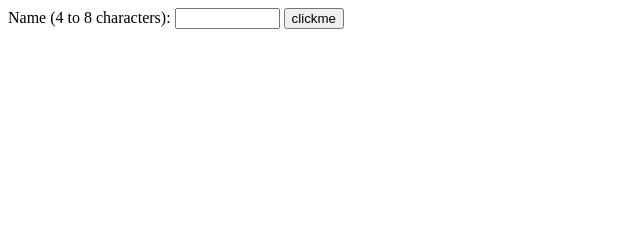
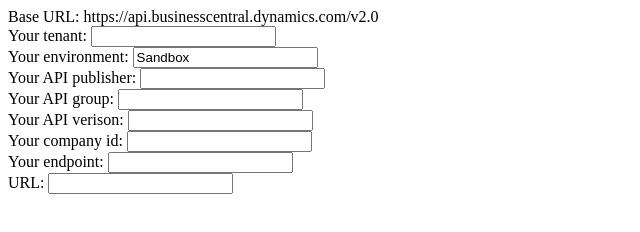
Before and after one commit to StefanMaron/BC-API-Url-Generator, a plain HTML site: page index.html in a window 1280 px wide. Shown: the whole page, without its empty margins (0-640 px from the left). Drawn offline with Linux system fonts and the light colour scheme.

Commit message:
Initial version

```diff
--- a/index.html
+++ b/index.html
@@ -1,17 +1,37 @@
 <!DOCTYPE html>
 <html>
-    <head>
-<script type = "text/javascript">
-  function generate (){
-alert(document.getElementById('name').value)
-}
-  </script>
-    </head>
-    <body>
-       <label for="name">Name (4 to 8 characters):</label>
 
-      <input type="text" id="name" name="name" required
-             minlength="4" maxlength="8" size="10">
-      <input id="clickMe" type="button" value="clickme" onclick="generate();" />
-    </body>
+<head>
+  <script src="scripts/main.js"></script>
+</head>
+
+<body>
+  Base URL: https://api.businesscentral.dynamics.com/v2.0 </br>
+
+  <label for="tenant">Your tenant:</label>
+  <input type="text" id="tenant" name="tenant" onchange="generate();"></br>
+
+  <label for="environment">Your environment:</label>
+  <input type="text" id="environment" name="environment" value="Sandbox" onchange="generate();"></br>
+
+  <label for="publisher">Your API publisher:</label>
+  <input type="text" id="publisher" name="publisher" onchange="generate();"></br>
+
+  <label for="group">Your API group:</label>
+  <input type="text" id="group" name="group" onchange="generate();"></br>
+
+  <label for="verison">Your API verison:</label>
+  <input type="text" id="verison" name="verison" onchange="generate();"></br>
+
+  <label for="company">Your company id:</label>
+  <input type="text" id="company" name="company" onchange="generate();"></br>
+
+  <label for="endpoint">Your endpoint:</label>
+  <input type="text" id="endpoint" name="endpoint" onchange="generate();"></br>
+
+  <label for="URL">URL:</label>
+  <input type="text" id="URL" name="URL" readonly>
+
+</body>
+
 </html>
--- /dev/null
+++ b/scripts/main.js
@@ -0,0 +1,14 @@
+function generate() {
+    var tenant = document.getElementById('tenant').value;
+    var environment = document.getElementById('environment').value;
+    var publisher = document.getElementById('publisher').value;
+    var group = document.getElementById('group').value;
+    var verison = document.getElementById('verison').value;
+    var company = document.getElementById('company').value;
+    var endpoint = document.getElementById('endpoint').value;
+
+    var url = document.getElementById('URL');
+    url.value = `https://api.businesscentral.dynamics.com/v2.0/${tenant}/${environment}/api/${publisher}/${group}/${verison}/companies(${company})/${endpoint}`;
+    url.style.width = ((url.value.length + 1) * 8) + 'px';
+
+}
```
